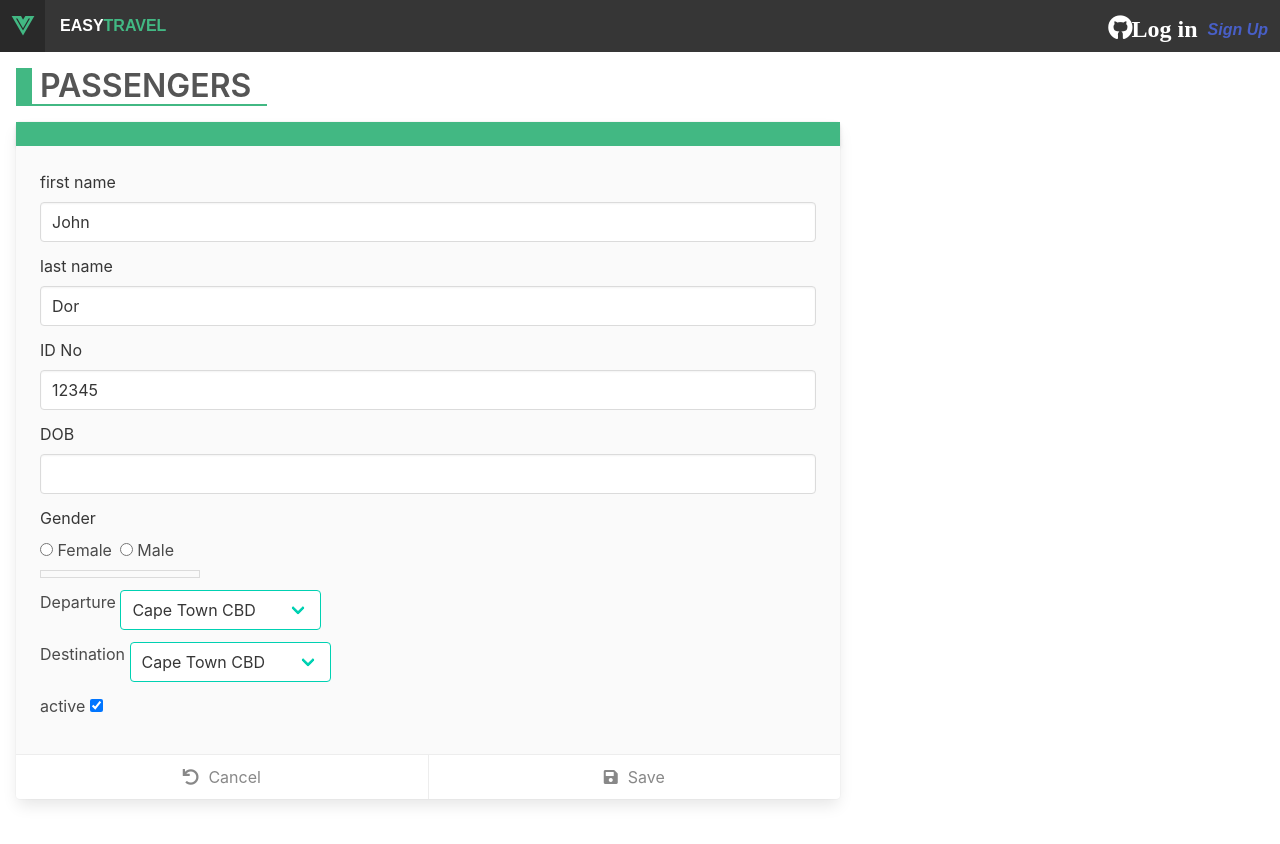
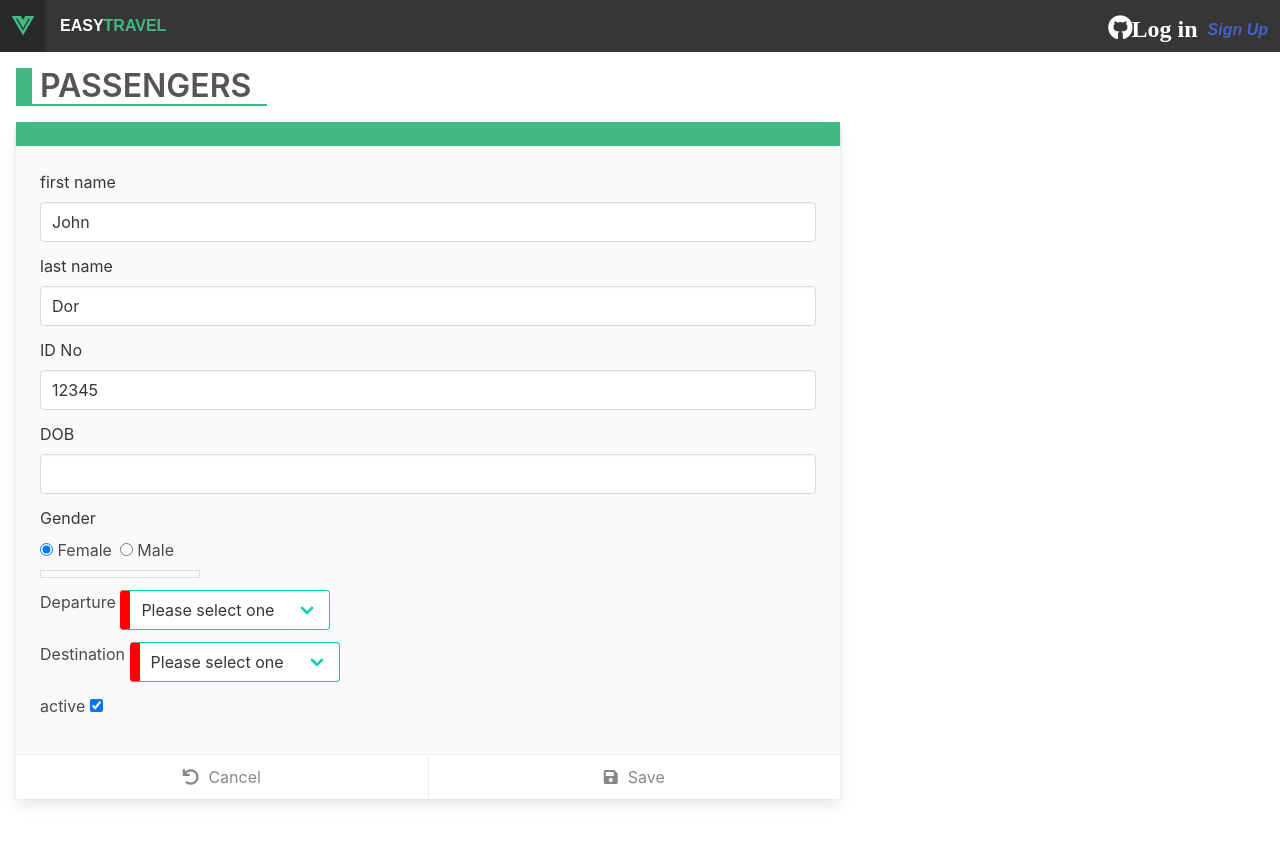
Before and after one commit to cjTarwireyi/easy-travel, a Vue app: page / in a window 1280 px wide. Shown: the top 844 px of the page. Built offline with nearby package versions, Linux system fonts and the light colour scheme.

Commit message:
added 2 way data binding to passenger component

```diff
--- a/public/index.html
+++ b/public/index.html
@@ -11,12 +11,12 @@
       integrity="sha384-5sAR7xN1Nv6T6+dT2mhtzEpVJvfS3NScPQTrOxhwjIuvcA67KV2R5Jz6kr4abQsz"
       crossorigin="anonymous"
     />
-    <title>Vue Heroes</title>
+    <title>easy travel</title>
   </head>
   <body>
     <noscript>
       <strong
-        >We're sorry but vue-heroes doesn't work properly without JavaScript
+        >We're sorry but easy travel doesn't work properly without JavaScript
         enabled. Please enable it to continue.</strong
       >
     </noscript>
--- a/src/components/passengers.vue
+++ b/src/components/passengers.vue
@@ -30,11 +30,11 @@
                <div class="field">
                 <label class="label">Gender</label>
                 <label class="radio" for="female">
-                  <input type="radio" id="female" value="female" />
+                  <input type="radio" id="female" value="female" v-model="passenger.gender"/>
                   Female
                 </label>
                 <label class="radio" for="male">
-                  <input type="radio" id="male" value="male" />
+                  <input type="radio" id="male" value="male" v-model="passenger.gender" />
                   Male
                 </label>
                 <div class="color-line"></div>
@@ -43,7 +43,7 @@
                 <label for="power">
                   Departure
                   <div class="select is-primary">
-                    <select id="departure" v-model="passenger.departure">
+                    <select id="departure" v-model="passenger.departure" :class="{invalid: !passenger.departure}" @keyup.esc="clearDeparture()">
                       <option disabled value>Please select one</option>
                       <option>Cape Town CBD</option>
                       <option>Cape Town Bellville</option>
@@ -57,7 +57,7 @@
                 <label for="power">
                   Destination
                   <div class="select is-primary">
-                    <select id="destination">
+                    <select id="destination" v-model="passenger.destination" :class="{invalid: !passenger.destination}" @keyup.esc="clearDestination()">
                       <option disabled value>Please select one</option>
                       <option>Cape Town CBD</option>
                       <option>Cape Town Bellville</option>
@@ -102,9 +102,10 @@ export default {
         lastName:'Dor',
         IdNumber:'12345',
         dateOfBirth:'',
-        gender:'M',
+        gender:'female',
         active:true,
-        departure:'Cape Town CBD'
+        departure:'',
+        destination:''
       },
         message:'',
     }
@@ -116,8 +117,13 @@ export default {
     },
     save() {
       this.message = JSON.stringify(this.passenger,null,'\n');
+    },
+    clearDropdown(){
+      this.passenger.departure='';
+    },
+    clearDestination() {
+      this.passenger.destination='';
     }
-
   },
 };
 </script>
```
